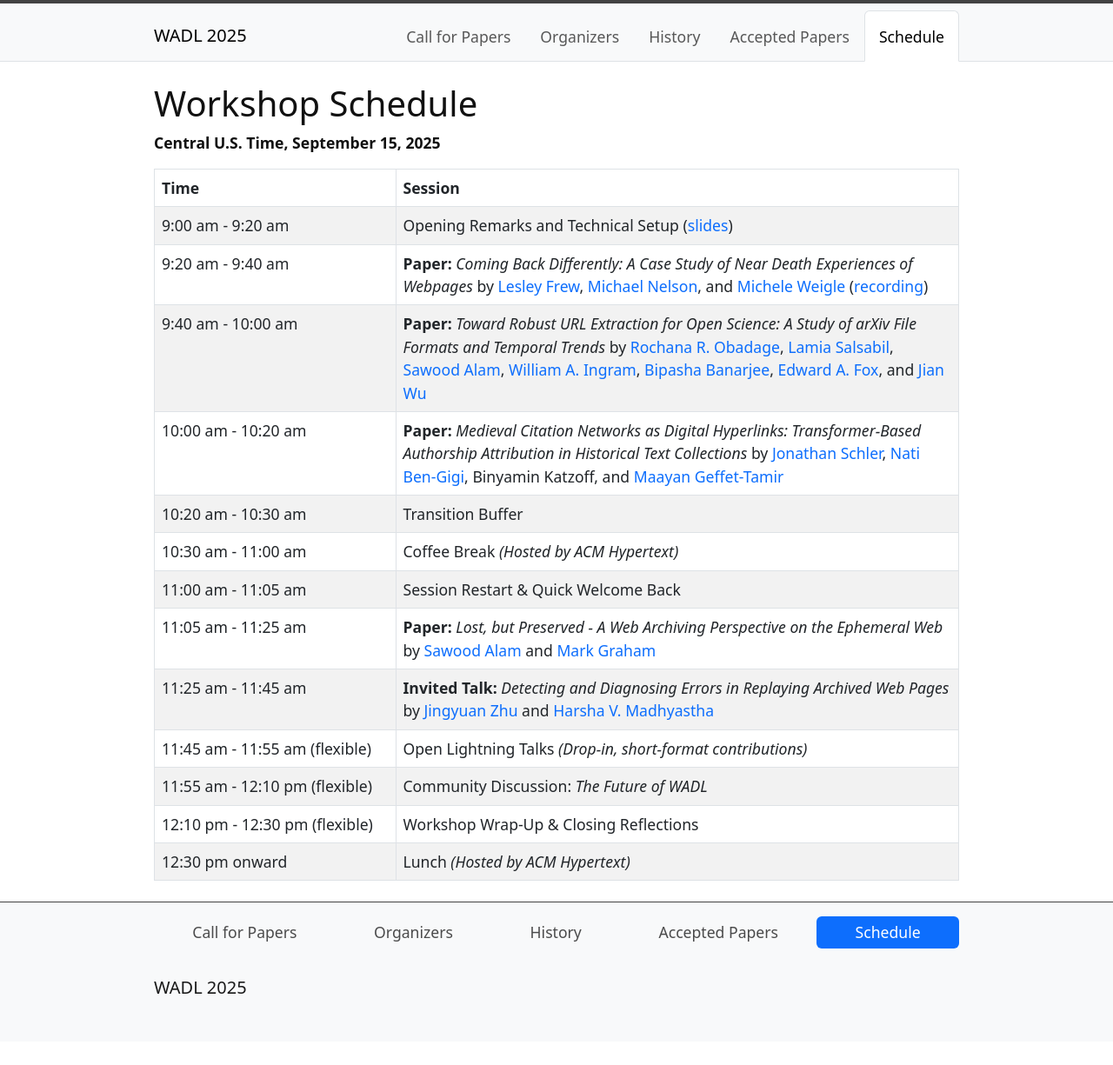
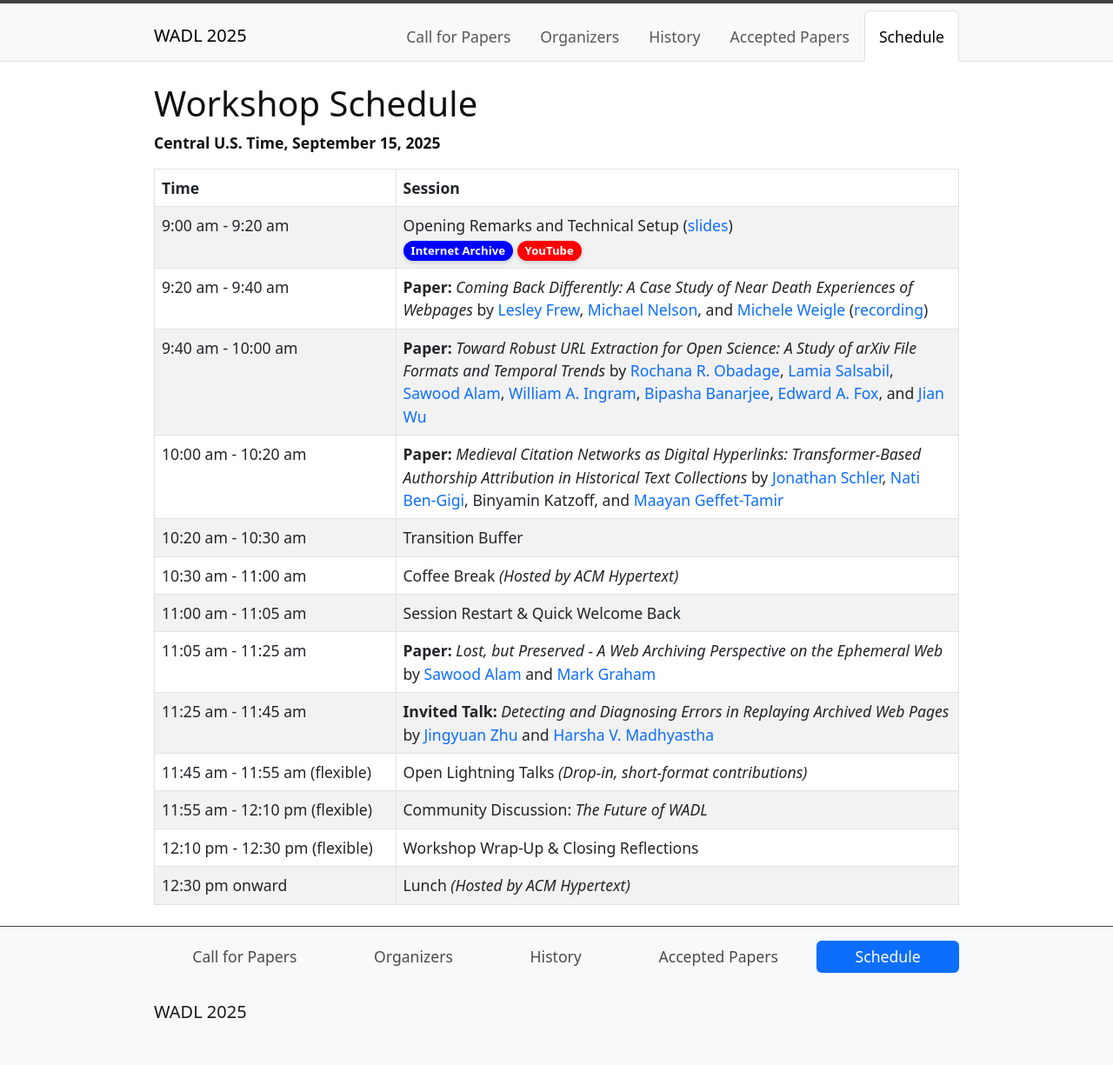
Before and after one commit to wadlworkshop/wadlworkshop.github.io, a Jekyll site: the page built from 2025/content/4-schedule.md, in a window 1280 px wide. Shown: the whole page at 87% size. Built offline with Jekyll 4.4.1, drawn with Linux system fonts in a browser that asks for light colours; our own code applies the rules of GitHub Pages for plain Markdown files; before the commit the page ends 1198 px from its top, so only the background shows below that.

Commit message:
Add stinkin badges

```diff
--- a/2025/content/4-schedule.md
+++ b/2025/content/4-schedule.md
@@ -16,7 +16,10 @@ nav: Schedule
   <tbody>
     <tr>
       <td><time data-iso="2025-09-15T09:09:00-06:00" date-format="long">9:00 am - 9:20 am</time></td>
-      <td>Opening Remarks and Technical Setup (<a href="https://docs.google.com/presentation/d/17LVSrXOaUV9m39J2K4TLafkN-6SnC35azs1CHsfGA78/edit?usp=sharing">slides</a>)</td>
+      <td>Opening Remarks and Technical Setup (<a href="https://docs.google.com/presentation/d/17LVSrXOaUV9m39J2K4TLafkN-6SnC35azs1CHsfGA78/edit?usp=sharing">slides</a>)<br />
+      <span class="badge ia"><a href="https://archive.org/loremipsum" target="_blank">Internet Archive</a></span>
+      <span class="badge youtube"><a href="https://youtube.com/loremipsum" target="_blank">YouTube</a></span>
+  </td>
     </tr>
     <tr>
       <td>9:20 am - 9:40 am</td>
--- a/_sass/_custom.scss
+++ b/_sass/_custom.scss
@@ -1 +1,25 @@
 /* add your tweaks here! */
+.badge {
+  color: white;
+  padding: 4px 8px;
+  text-align: center;
+  border-radius: 15px;
+  border: 1px solid transparent;
+  box-shadow: 0px 2px 5px #ccc;
+}
+.badge:hover {cursor: pointer;}
+.youtube {
+    background-color: red;
+}
+.youtube:hover {
+    background-color: #bb0000;
+    border: 1px outset #990000;
+}
+.ia {
+    background-color: blue;
+}
+.ia:hover {
+    background-color: #0000bb;
+    border: 1px outset #000099;
+}
+.badge a {color: white; text-decoration: none;}
```
